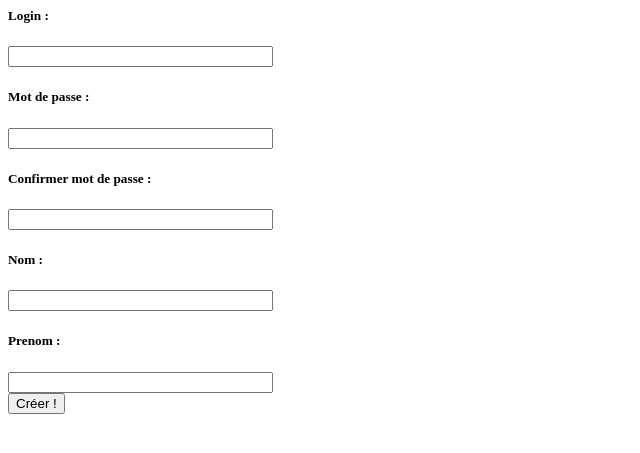
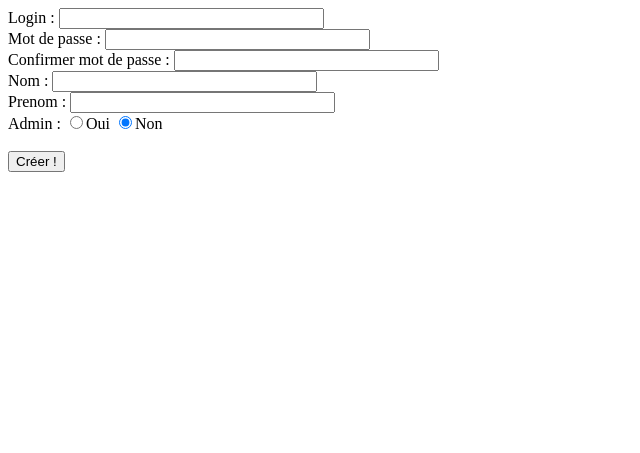
Before and after one commit to ArielleMonier/PPE02, a CodeIgniter app: page /codeigniter/index.php/reservations/create_compte in a window 1280 px wide. Shown: the top 453 px of the page, without its empty margins (0-640 px from the left). Run offline with CodeIgniter, Linux system fonts and the light colour scheme.

Commit message:
Modification des fonctions de création de compte utilisateur

```diff
--- a/application/controllers/Reservations.php
+++ b/application/controllers/Reservations.php
@@ -95,7 +95,7 @@ class Reservations extends CI_Controller {
             $this->load->view('reservations/creation_compte');
         } else {
             $this->reservations_modele->set_create_compte();
-            $this->load->view('create_success');
+            $this->load->view('reservations/create_success');
         }
     }
 
--- a/application/models/Reservations_modele.php
+++ b/application/models/Reservations_modele.php
@@ -47,7 +47,8 @@ class reservations_modele extends CI_Model {
             'Login' => $this->input->post('login'),
             'Mdp' => $this->input->post('password'),
             'Nom' => $this->input->post('nom'),
-            'Prenom' => $this->input->post('prenom')
+            'Prenom' => $this->input->post('prenom'),
+            'Admin' => $this->input->post('admin')
         );
         return $this->db->insert('Utilisateur', $data);
     }
--- a/application/views/reservations/creation_compte.php
+++ b/application/views/reservations/creation_compte.php
@@ -1,6 +1,7 @@
 <html>
     <head>
         <title>My Form</title>
+
     </head>
     <body>
 
@@ -8,20 +9,30 @@
 
         <?php echo form_open('reservations/create_compte'); ?>
 
-<h5>Login : </h5>
+        <label>Login : </label>
         <input type="text" name="login" value="" size="30" />
+        <br>
 
-<h5>Mot de passe : </h5>
+        <label>Mot de passe : </label>
         <input type="text" name="password" value="" size="30" />
+        <br>
 
-<h5>Confirmer mot de passe : </h5>
+        <label>Confirmer mot de passe : </label>
         <input type="text" name="passconf" value="" size="30" />
+        <br>
 
-<h5>Nom : </h5>
+        <label>Nom : </label>
         <input type="text" name="nom" value="" size="30" />
+        <br>
 
-<h5>Prenom : </h5>
+        <label>Prenom :</label>
         <input type="text" name="prenom" value="" size="30" />
+        <br>
+
+        <label for='admin'>Admin : </label>
+        <input type="radio" name="admin" value=1 />Oui
+        <input type="radio" name="admin" value=0 checked/>Non
+        <br><br>
 
 
         <div><input type="submit" value="Créer !" /></div>
```
Lines whose indentation alone changed are shown as unchanged.
